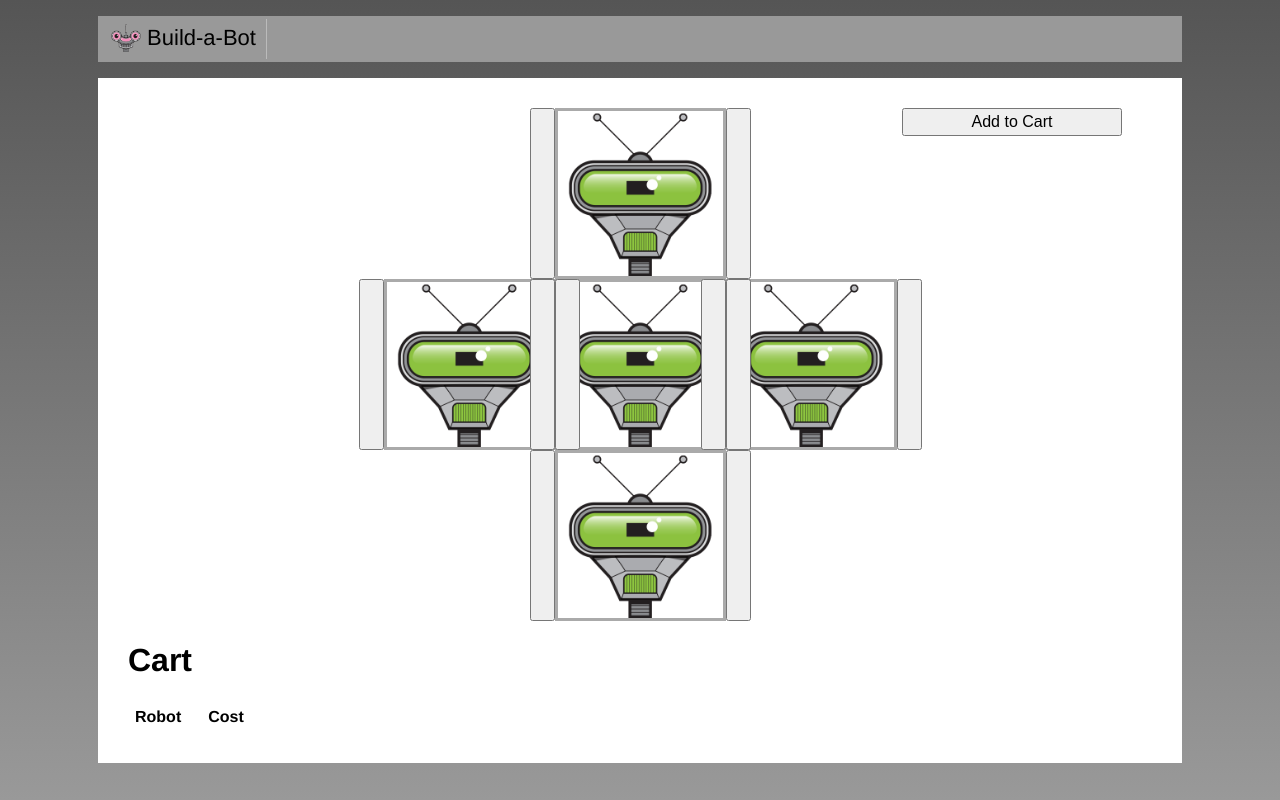
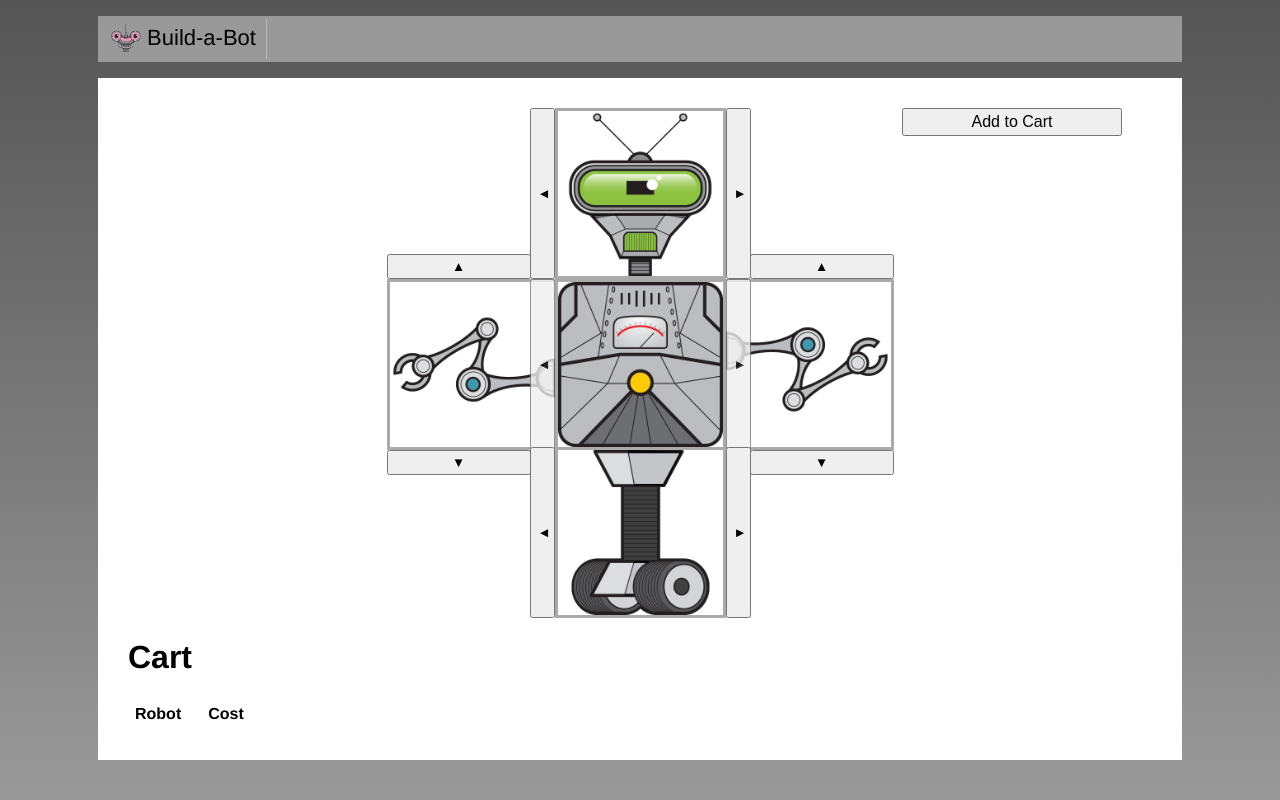
Before and after one commit to david-greer/bot-builder, a Vue app in the folder build-a-bot/: page / in a window 1280 px wide. Built offline with nearby package versions, Linux system fonts and the light colour scheme.

Commit message:
Using props to share data

```diff
--- a/build-a-bot/src/build/PartSelector.vue
+++ b/build-a-bot/src/build/PartSelector.vue
@@ -1,5 +1,5 @@
 <template>
-  <div class="part">
+  <div class="part" :class="position">
     <img :src="selectedPart.src" title="arm"/>
     <button @click="selectPreviousPart()" class="prev-selector"></button>
     <button @click="selectNextPart()" class="next-selector"></button>
@@ -8,10 +8,6 @@
 </template>
 
 <script>
-import availableParts from '../data/parts';
-
-const parts = availableParts.heads;
-
 function getPreviousValidIndex(index, length) {
   const deprecatedIndex = index - 1;
   return deprecatedIndex < 0 ? length - 1 : deprecatedIndex;
@@ -23,25 +19,26 @@
 }
 
 export default {
+  props: ['parts', 'position'],
   data() {
     return { selectedPartIndex: 0 };
   },
   computed: {
     selectedPart() {
-      return parts[this.selectedPartIndex];
+      return this.parts[this.selectedPartIndex];
     },
   },
   methods: {
     selectNextPart() {
       this.selectedPartIndex = getNextValidIndex(
         this.selectedPartIndex,
-        parts.length,
+        this.parts.length,
       );
     },
     selectPreviousPart() {
       this.selectedPartIndex = getPreviousValidIndex(
         this.selectedPartIndex,
-        parts.length,
+        this.parts.length,
       );
     },
 
--- a/build-a-bot/src/build/RobotBuilder.vue
+++ b/build-a-bot/src/build/RobotBuilder.vue
@@ -10,15 +10,15 @@
 
         </div>
       </div> -->
-        <PartSelector/>
+        <PartSelector :parts="availableParts.heads" position="top"/>
     </div>
     <div class="middle-row">
-      <PartSelector/>
-      <PartSelector/>
-      <PartSelector/>
+      <PartSelector :parts="availableParts.arms" position="left"/>
+      <PartSelector :parts="availableParts.torsos" position="center"/>
+      <PartSelector :parts="availableParts.arms" position="right"/>
     </div>
     <div class="bottom-row">
-      <PartSelector/>
+      <PartSelector :parts="availableParts.bases" position="bottom"/>
     </div>
     <div>
 
```
